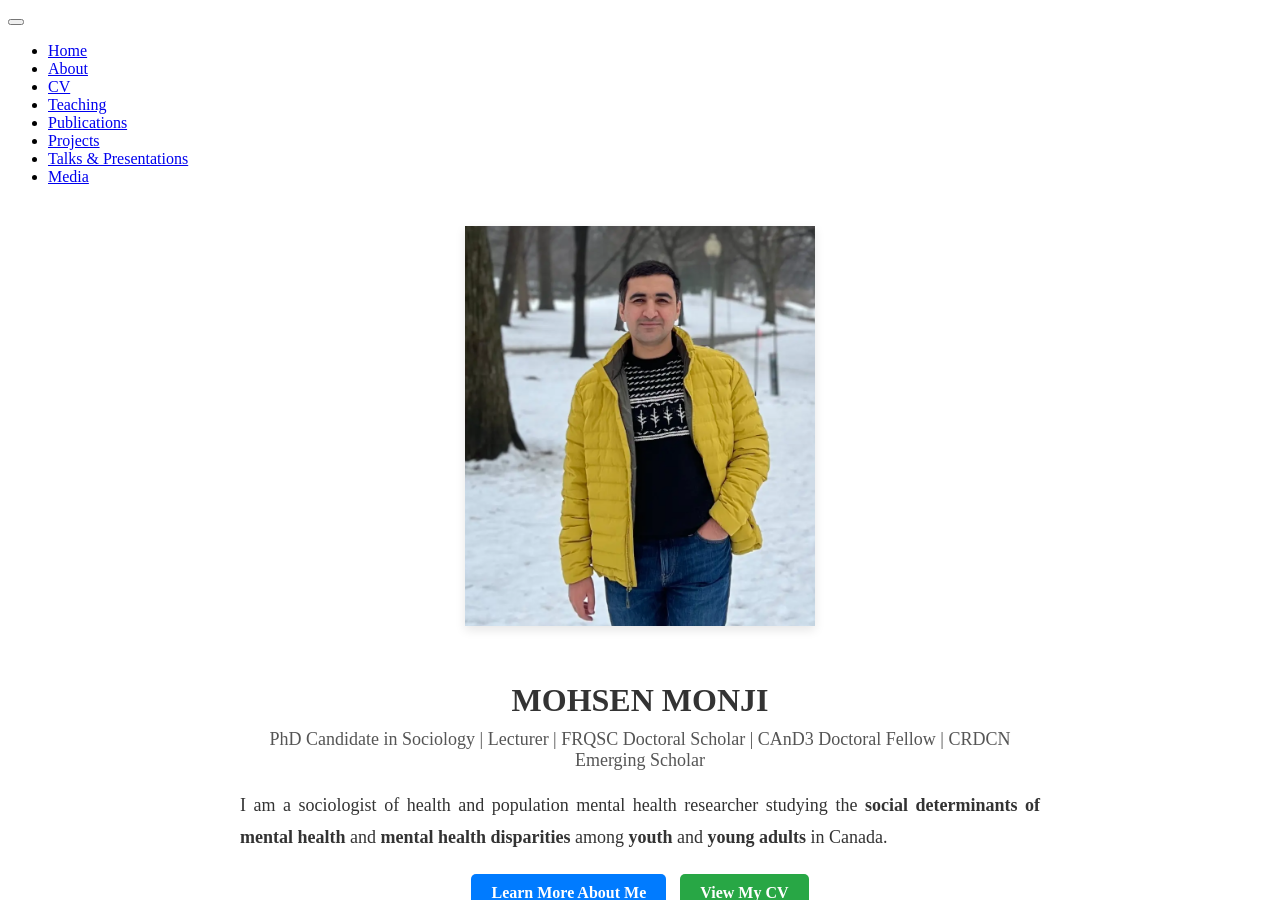
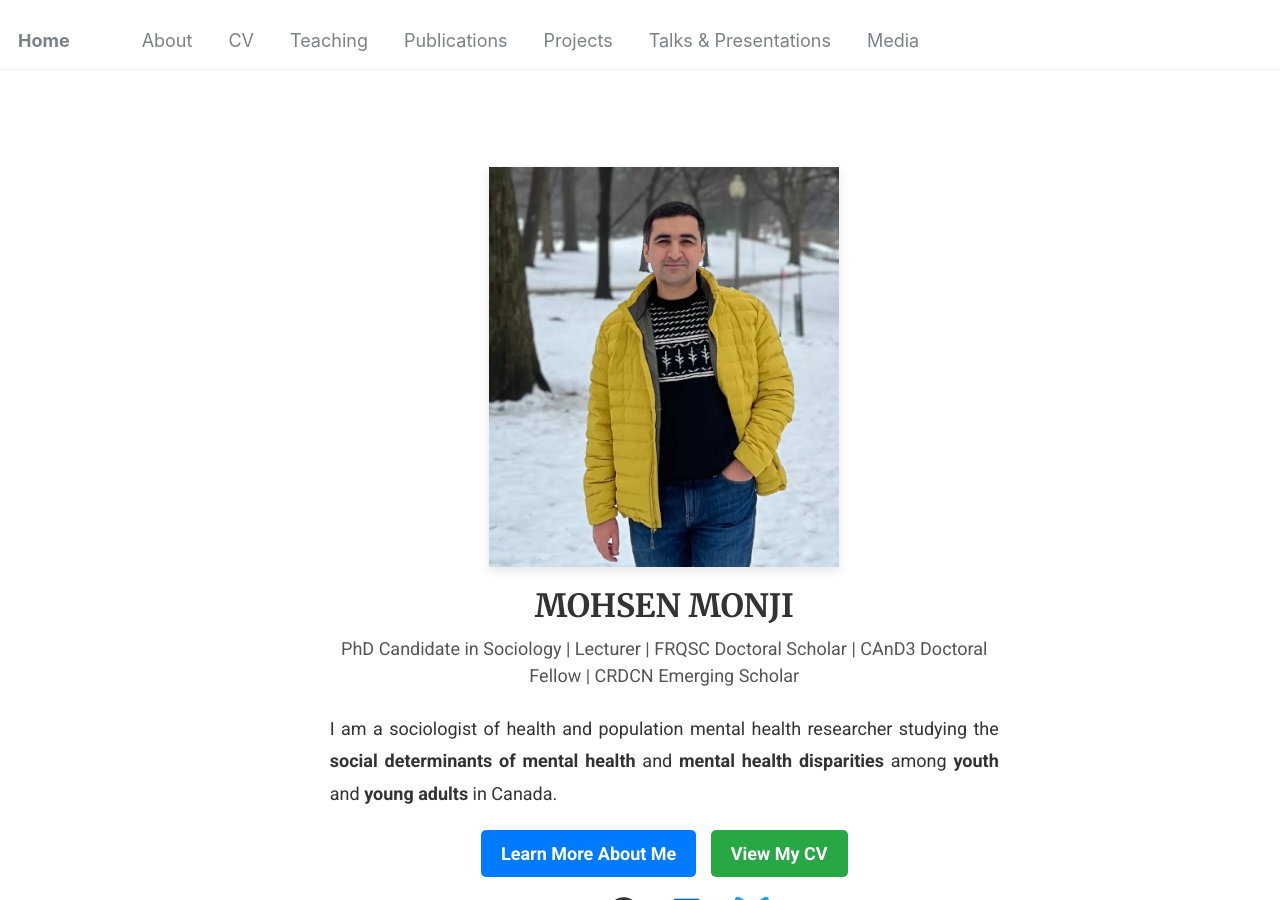
Before and after one commit to Mohsnmonji/mohsnmonji.github.io, a Jekyll site: the page built from _pages/front.md, in a window 1280 px wide and 900 px high. Built offline with Jekyll 4.4.1, drawn with Linux system fonts in a browser that asks for light colours.

Commit message:
Update head.html

```diff
--- a/_includes/head.html
+++ b/_includes/head.html
@@ -150,5 +150,14 @@
 </script>
 <!-- Favicon -->
 <link rel="icon" href="https://www.mohsenmonji.com/favicon.ico" type="image/x-icon">
-<link rel="icon" href="https://www.mohsenmonji.com/favicon-192.png" sizes="192x192">
-<link rel="apple-touch-icon" href="https://www.mohsenmonji.com/favicon-180.png">
+
+<!-- Stylesheet -->
+<link rel="stylesheet" href="https://www.mohsenmonji.com/assets/css/main.css">
+
+<!-- JavaScript for Better Browser Support -->
+<script>
+  document.documentElement.className = document.documentElement.className.replace(/\bno-js\b/g, '') + ' js ';
+</script>
+
+<!-- ClearType for Windows -->
+<meta http-equiv="cleartype" content="on">
```
